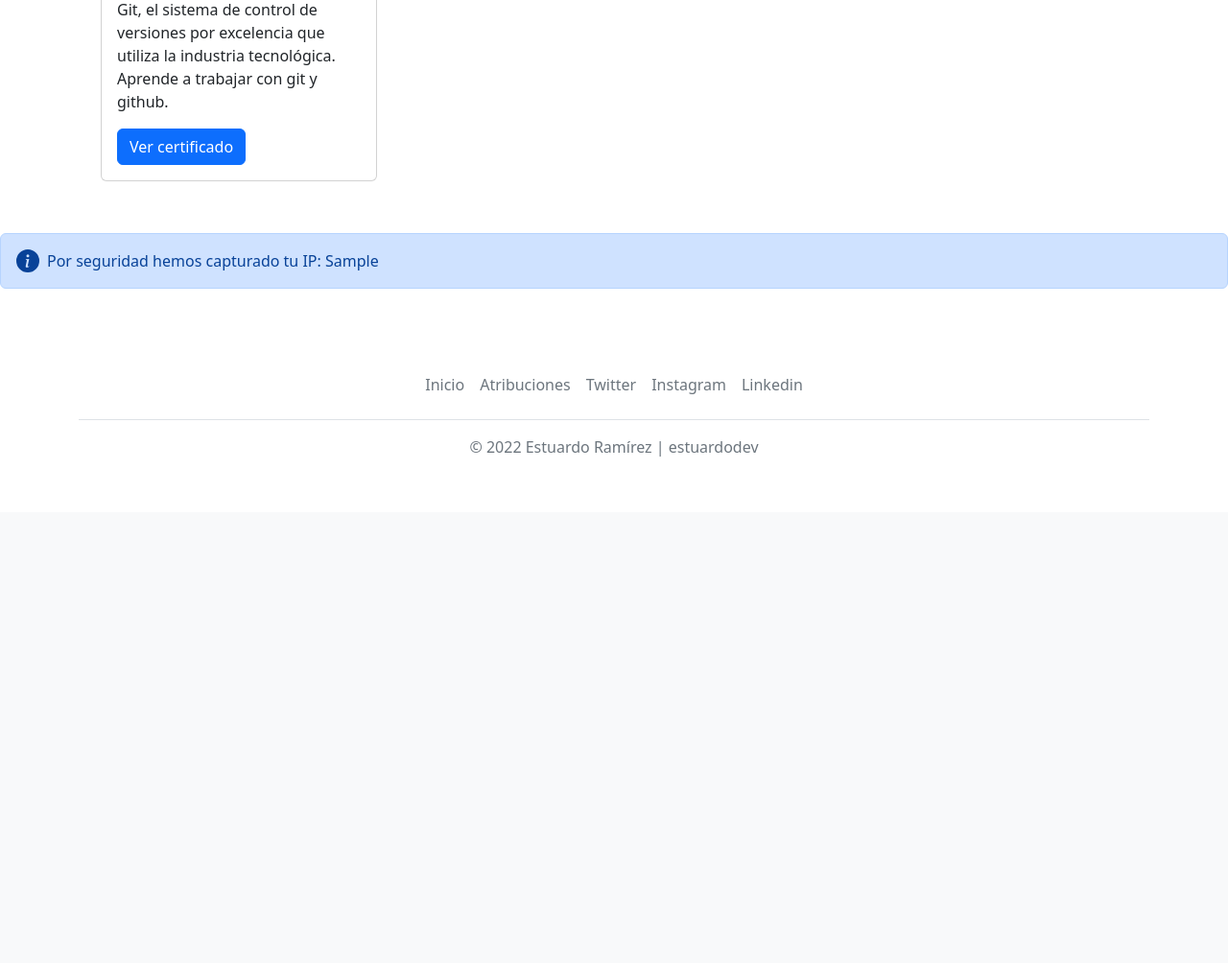
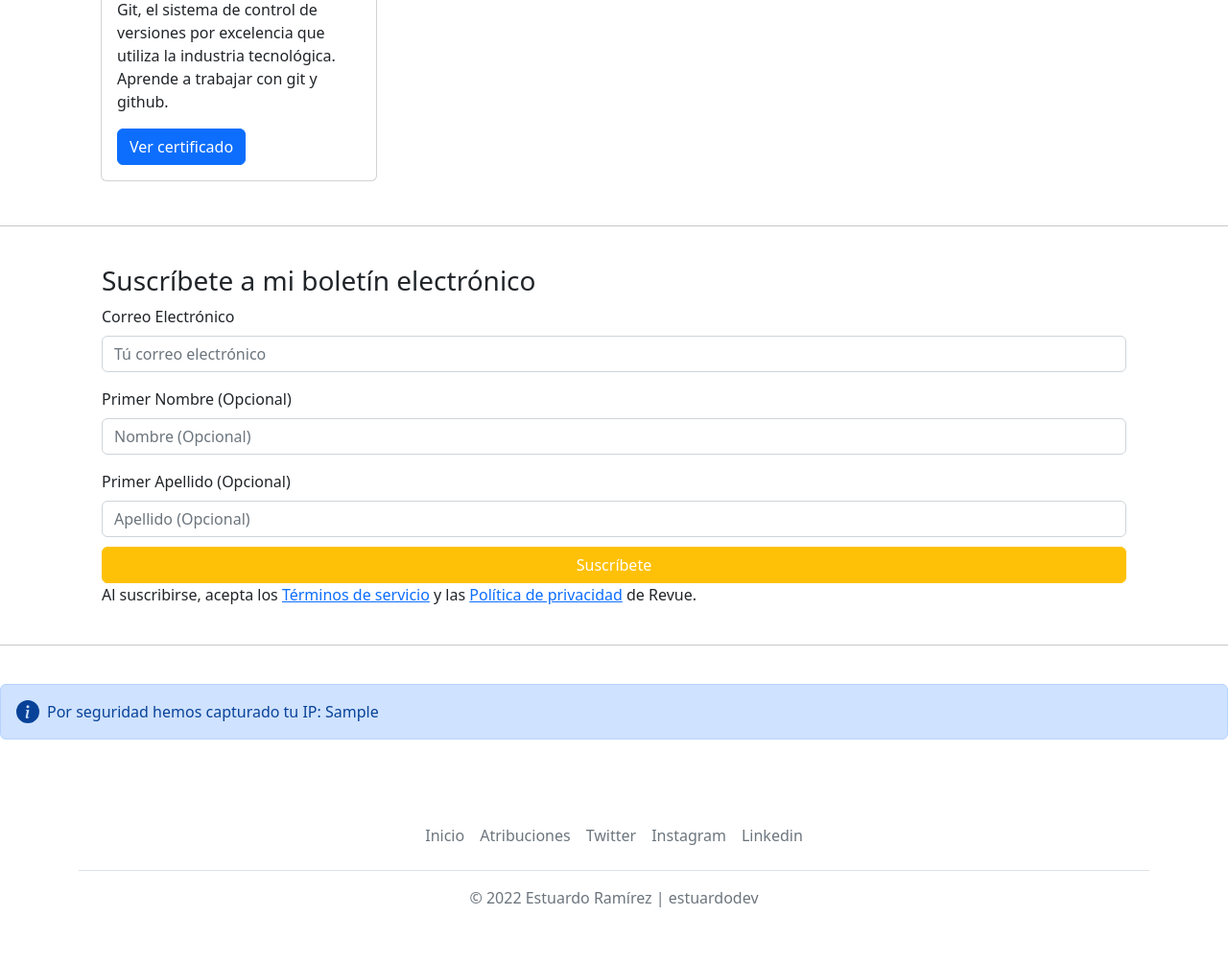
Before and after one commit to estuardodev/ServidorOld, a Django app: template Server/portafolio/templates/portafolio/index.html in a window 1280 px wide. Shown: the part 4755-5759 px from the top of the page at 96% size. Before the commit the page ends 5231 px from the top, so only its background shows below. Run offline with Django 4.2, Linux system fonts and the light colour scheme; the template is opened without the code that fills it: most values are stand-ins (such as "Sample title", 1, 10 or a date in 2020).

Commit message:
Se agrego el formulario para suscribirse a mi boletin

```diff
--- a/Server/estuardodev/settings.py
+++ b/Server/estuardodev/settings.py
@@ -28,7 +28,7 @@ SECRET_KEY = 'django-insecure-*5)r*hu5^1=2d@8&xex-#1=e5$sri+k+p2ap83=01!zyj!d_da
 '''debug_txt = os.path.join(BASE_DIR, 'debug.txt')
 with open(debug_txt, 'r') as D:
     read_debug = D.read()'''
-DEBUG = False #read_debug
+DEBUG = True #read_debug
 
 # ALLOWED_HOSTS = ['estuardodev.com', 'www.estuardodev.com', 'sara.estuardodev.com'] # Local
 ALLOWED_HOSTS = ['estuardodev.com', 'www.estuardodev.com', 'sara.estuardodev.com'] # Production
@@ -103,7 +103,7 @@ DATABASES = {
         'ENGINE': 'django.db.backends.mysql',
         'NAME': 'django_app',
         'USER': 'root',
-        'PASSWORD': 'MDB_Root_1',
+        'PASSWORD': '',
         'HOST': 'localhost',
         'PORT': 3306
     }
--- /dev/null
+++ b/Server/portafolio/static/portafolio/css/form_style.css
@@ -0,0 +1,5 @@
+.btn2{
+    margin-top: 10px;
+    background: #ffc107;
+    border-color: #ffc107;
+}
--- a/Server/portafolio/templates/portafolio/index.html
+++ b/Server/portafolio/templates/portafolio/index.html
@@ -18,6 +18,7 @@
 
         <!--Estilos Propios-->
         <link rel="stylesheet" type="text/css" href="{% static 'portafolio/css/style.css' %}">
+        <link rel="stylesheet" type="text/css" href="{% static 'portafolio/css/form_style.css' %}">
 
         <!--Google Analytics-->
         <!-- Google tag (gtag.js) -->
@@ -286,6 +287,44 @@
           </section>
           <!--Fin de Certificaciones-->
 
+            <hr><br>
+
+          <!--Seccion de formulario para registrarse a mi revue-->
+          <section id="form_revue">
+            <div class="container">
+              <div class="container">
+                <div class="container">
+                  <div class="form_style">
+                    <h3>Suscríbete a mi boletín electrónico</h3>
+                    <div id="revue-embed" class=" contenido">
+                      <form action="https://www.getrevue.co/profile/estuardodev/add_subscriber" method="post" id="revue-form" name="revue-form"  target="_blank">
+                      <div class="revue-form-group mb-3">
+                        <label for="member_email" class="form-label">Correo Electrónico</label>
+                        <input class="revue-form-field form-control" placeholder="Tú correo electrónico" type="email" name="member[email]" id="member_email" required>
+                      </div>
+                      <div class="revue-form-group mb-3">
+                        <label for="member_first_name" class="form-label">Primer Nombre <span class="optional">(Opcional)</span></label>
+                        <input class="revue-form-field form-control" placeholder="Nombre (Opcional)" type="text" name="member[first_name]" id="member_first_name">
+                      </div>
+                      <div class="revue-form-group">
+                        <label for="member_last_name" class="form-label">Primer Apellido <span class="optional">(Opcional)</span></label>
+                        <input class="revue-form-field form-control" placeholder="Apellido (Opcional)" type="text" name="member[last_name]" id="member_last_name">
+                      </div>
+                      <div class="revue-form-actions">
+                        <input type="submit" class="btn btn-primary btn2 form-control" value="Suscríbete" name="member[subscribe]" id="member_submit">
+                      </div>
+                      <div class="revue-form-footer">Al suscribirse, acepta los <a target="_blank" href="https://www.getrevue.co/terms">Términos de servicio</a> y las <a target="_blank" href="https://www.getrevue.co/privacy">Política de privacidad</a> de Revue.</div>
+                      </form>
+                    </div>
+                  </div>
+                </div>
+              </div>
+            </div>
+          </section>
+
+          <br>
+          <hr>
+
           <br>
 
           <svg xmlns="http://www.w3.org/2000/svg" style="display: none;">
```
